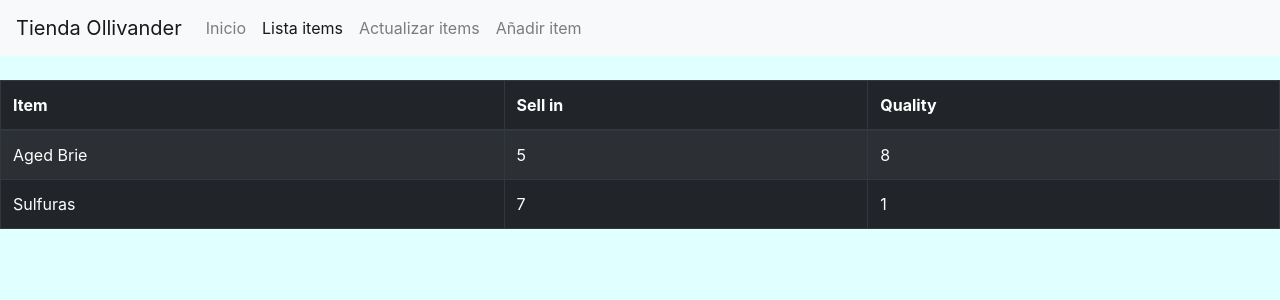
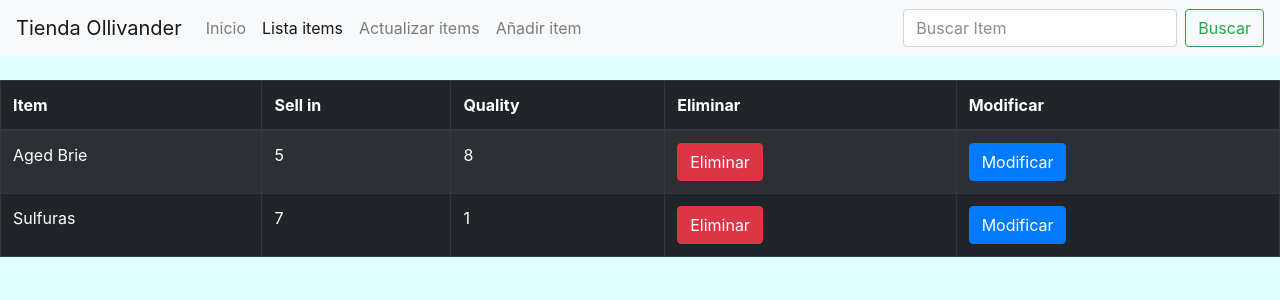
Before and after one commit to sebastia98/Tienda_Olivanders, a Flask app: page /lista in a window 1280 px wide. Shown: the top 300 px of the page. Run offline with Flask 2, Linux system fonts and the light colour scheme; some libraries are stand-ins or nearby versions.

Commit message:
feat: Añadir botones de eliminar y añadir y buscador
Añadir botones de eliminar y añadir por cada elemento y añadir también
un buscador que solo se muestra en lista.html

```diff
--- a/templates/lista.html
+++ b/templates/lista.html
@@ -43,6 +43,11 @@
           <a class="nav-link" href="#">Añadir item</a>
         </li>
       </ul>
+      <!-- Cercador de items -->
+      <form class="form-inline">
+        <input class="form-control mr-sm-2" type="search" placeholder="Buscar Item" aria-label="Search">
+        <button class="btn btn-outline-success my-2 my-sm-0" type="submit">Buscar</button>
+      </form>
     </div>
   </nav>
 
@@ -56,6 +61,8 @@
           <th scope="col">Item</th>
           <th scope="col">Sell in</th>
           <th scope="col">Quality</th>
+          <th scope="col">Eliminar</th>
+          <th scope="col">Modificar</th>
         </tr>
       </thead>
       <tbody>
@@ -63,11 +70,25 @@
           <td>Aged Brie</td>
           <td>5</td>
           <td>8</td>
+          <td>
+            <a href="http://127.0.0.1:5000/index" class="btn btn-danger" tabindex="-1" role="button"
+              aria-disabled="true">Eliminar</a>
+          </td>
+          <td>
+            <a href="http://127.0.0.1:5000/index" class="btn btn-primary" tabindex="-1" role="button"
+              aria-disabled="true">Modificar</a>
+            </td>
         </tr>
         <tr>
           <td>Sulfuras</td>
           <td>7</td>
           <td>1</td>
+          <td><a href="http://127.0.0.1:5000/index" class="btn btn-danger" tabindex="-1" role="button"
+            aria-disabled="true">Eliminar</a></td>
+          <td>
+            <a href="http://127.0.0.1:5000/index" class="btn btn-primary" tabindex="-1" role="button"
+              aria-disabled="true">Modificar</a>
+          </td>
         </tr>
       </tbody>
     </table>
```
